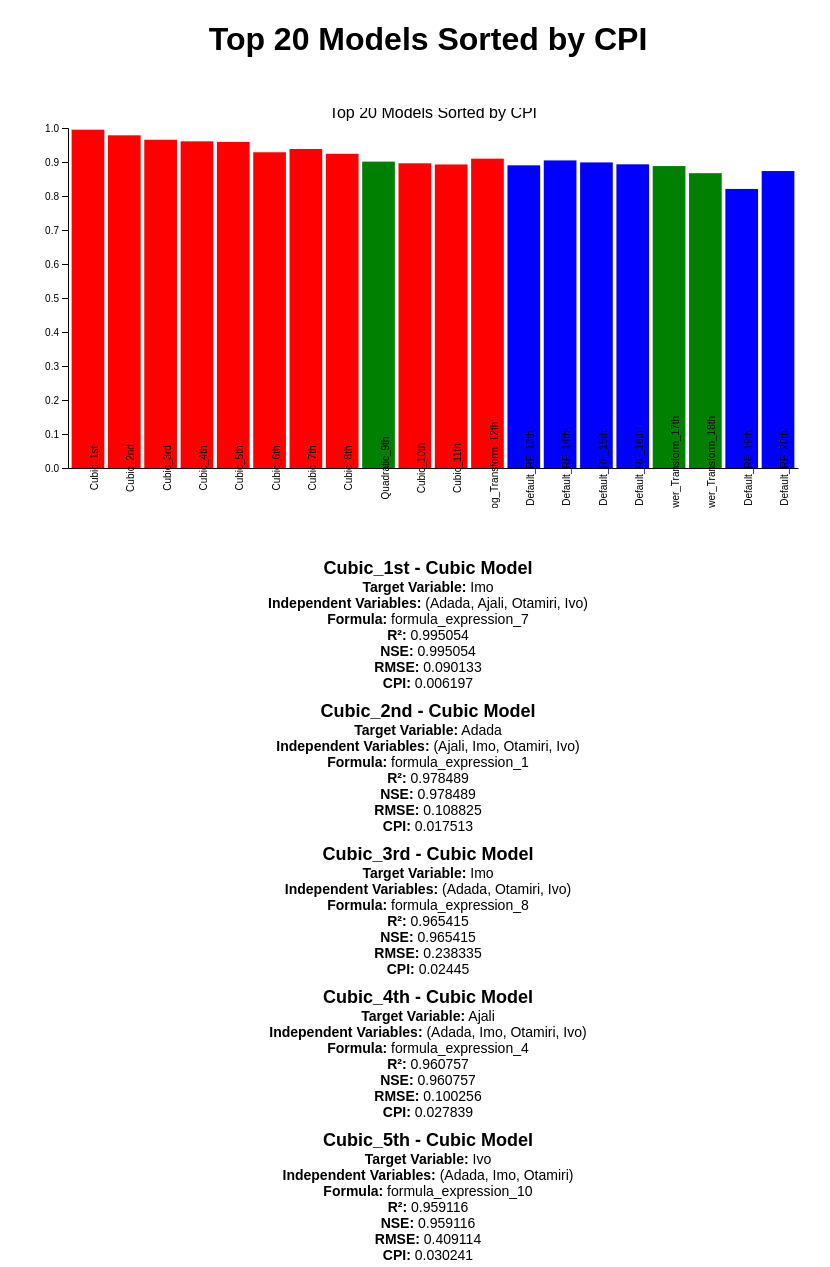
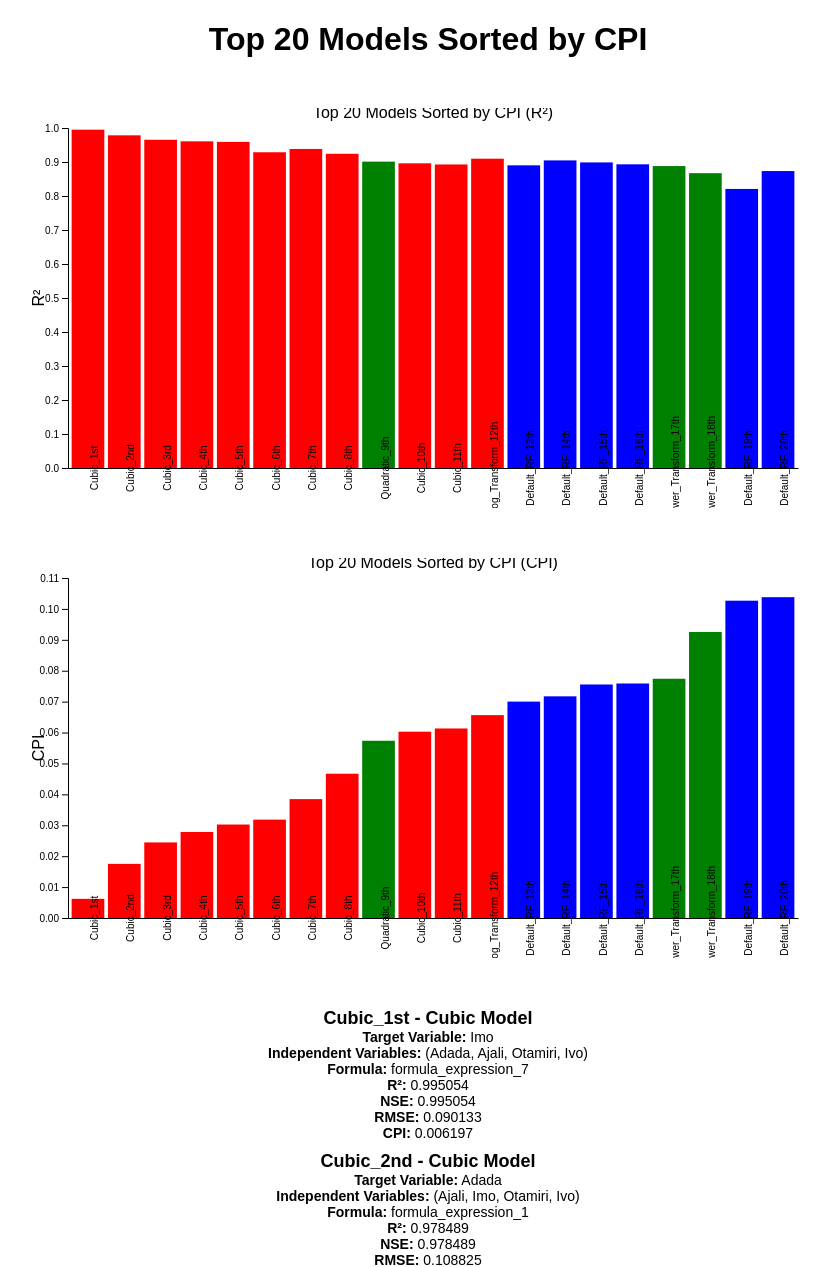
Before and after one commit to bag4355/2024-2-AdvProgramming-Project, a Flask app: page / in a window 1280 px wide. Shown: the top 1267 px of the page, without its empty margins (212-1042 px from the left). Run offline with Flask 2, Linux system fonts and the light colour scheme.

Commit message:
Update Flask app and HTML template for model performance visualization

```diff
--- a/templates/index.html
+++ b/templates/index.html
@@ -37,7 +37,8 @@
     <h1>Top 20 Models Sorted by CPI</h1>
 
     <!-- Area to show the charts -->
-    <div id="performanceChart" class="chart"></div>
+    <div id="performanceChartR2" class="chart"></div>
+    <div id="performanceChartCPI" class="chart"></div>
     <div id="modelDetails" class="model-info"></div>
 
     <script>
@@ -61,13 +62,13 @@
         });
 
         // Function to create bar charts
-        function createBarChart(data, chartId, title) {
+        function createBarChart(data, chartId, title, yAccessor, yLabel) {
             const margin = { top: 20, right: 30, bottom: 40, left: 40 };
             const width = 800 - margin.left - margin.right;
             const height = 400 - margin.top - margin.bottom;
 
             const x = d3.scaleBand().domain(data.map(d => d.rank)).range([0, width]).padding(0.1);
-            const y = d3.scaleLinear().domain([0, d3.max(data, d => d.r2)]).nice().range([height, 0]);
+            const y = d3.scaleLinear().domain([0, d3.max(data, yAccessor)]).nice().range([height, 0]);
 
             const colorScale = d3.scaleOrdinal()
                 .domain(["Cubic", "Random Forest", "Quadratic"])
@@ -93,9 +94,9 @@
                 .append('rect')
                 .attr('class', 'bar')
                 .attr('x', d => x(d.rank))
-                .attr('y', d => y(d.r2))
+                .attr('y', d => y(yAccessor(d)))
                 .attr('width', x.bandwidth())
-                .attr('height', d => height - y(d.r2))
+                .attr('height', d => height - y(yAccessor(d)))
                 .style('fill', d => colorScale(d.model_type));
 
             svg.append('g')
@@ -111,6 +112,15 @@
             svg.append('g')
                 .attr('class', 'y-axis')
                 .call(d3.axisLeft(y));
+
+            // Add y-axis label
+            svg.append('text')
+                .attr('transform', 'rotate(-90)')
+                .attr('y', 0 - margin.left)
+                .attr('x', 0 - (height / 2))
+                .attr('dy', '1em')
+                .style('text-anchor', 'middle')
+                .text(yLabel);
         }
 
         // Update model details section for all top 20 models
@@ -135,7 +145,8 @@
         }
 
         // Create the chart with top 20 models (use slice to limit to top 20)
-        createBarChart(models.slice(0, 20), '#performanceChart', 'Top 20 Models Sorted by CPI');
+        createBarChart(models.slice(0, 20), '#performanceChartR2', 'Top 20 Models Sorted by CPI (R²)', d => d.r2, 'R²');
+        createBarChart(models.slice(0, 20), '#performanceChartCPI', 'Top 20 Models Sorted by CPI (CPI)', d => d.cpi, 'CPI');
 
         // Display details for all top 20 models
         showModelDetails(models.slice(0, 20));
```
